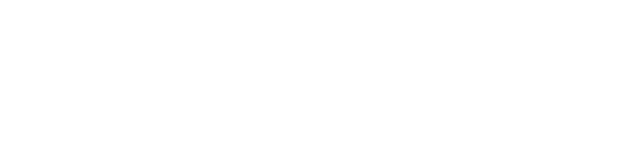
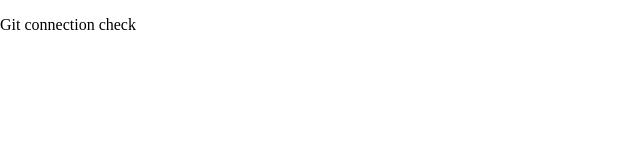
Before and after one commit to DenisZubrin/My_100_templates, a plain HTML site: page index.html in a window 1280 px wide. Shown: the whole page, without its empty margins (0-640 px from the left). Drawn offline with Linux system fonts and the light colour scheme.

Commit message:
git connection check

```diff
--- a/index.html
+++ b/index.html
@@ -7,6 +7,6 @@
     <title>Template 1/100</title>
 </head>
 <body>
-
+    <p>Git connection check</p>
 </body>
 </html>
```
